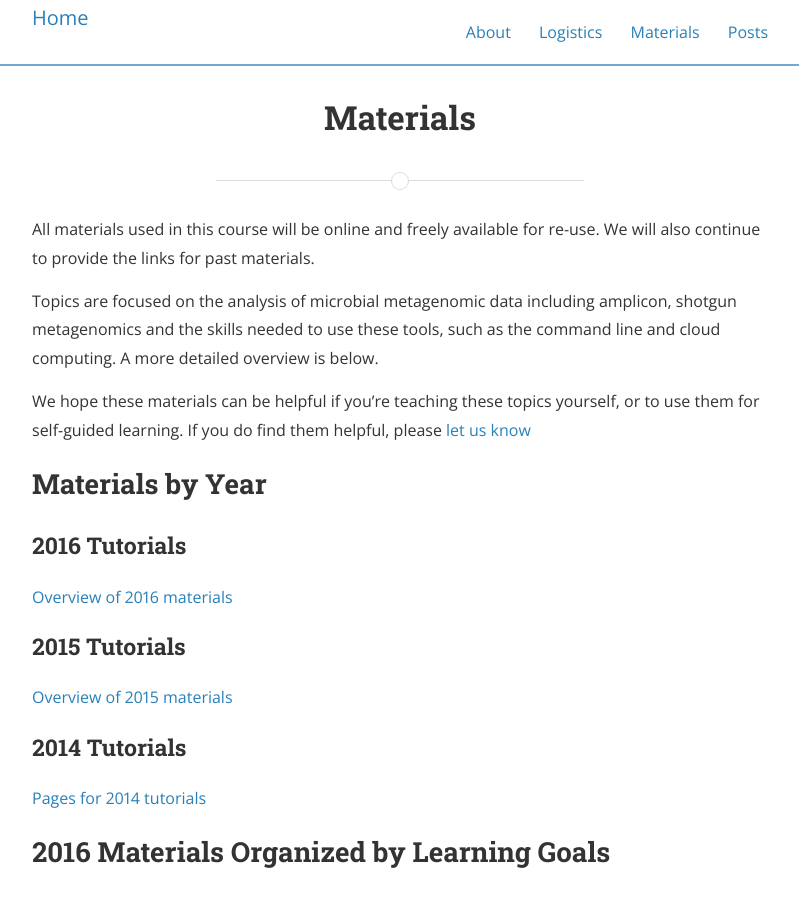
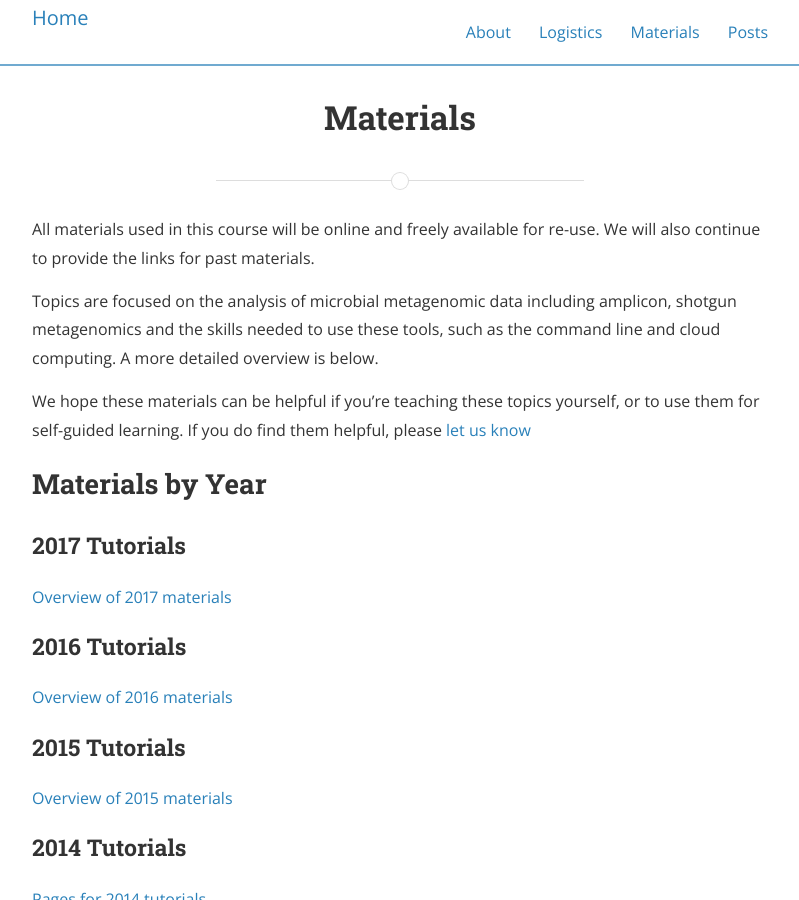
Before and after one commit to edamame-course/edamame-course.github.io, a Jekyll site: the page built from materials.md, in a window 1280 px wide and 900 px high. Shown: the whole window, without its empty margins (240-1039 px from the left). Built offline with Jekyll 4.4.1, drawn with Linux system fonts in a browser that asks for light colours; nearby versions of some CDN libraries; a style sheet for code colours, icons or effects is not loaded.

Commit message:
Update materials.md

```diff
--- a/materials.md
+++ b/materials.md
@@ -16,6 +16,8 @@ We hope these materials can be helpful if you're teaching these topics yourself,
 
 
 ## Materials by Year
+<h3>2017 Tutorials</h3>
+[Overview of 2017 materials](https://github.com/edamame-course/2017-tutorials/wiki)
 
 <h3>2016 Tutorials</h3>
 [Overview of 2016 materials](https://github.com/edamame-course/2016-tutorials/wiki)
```
